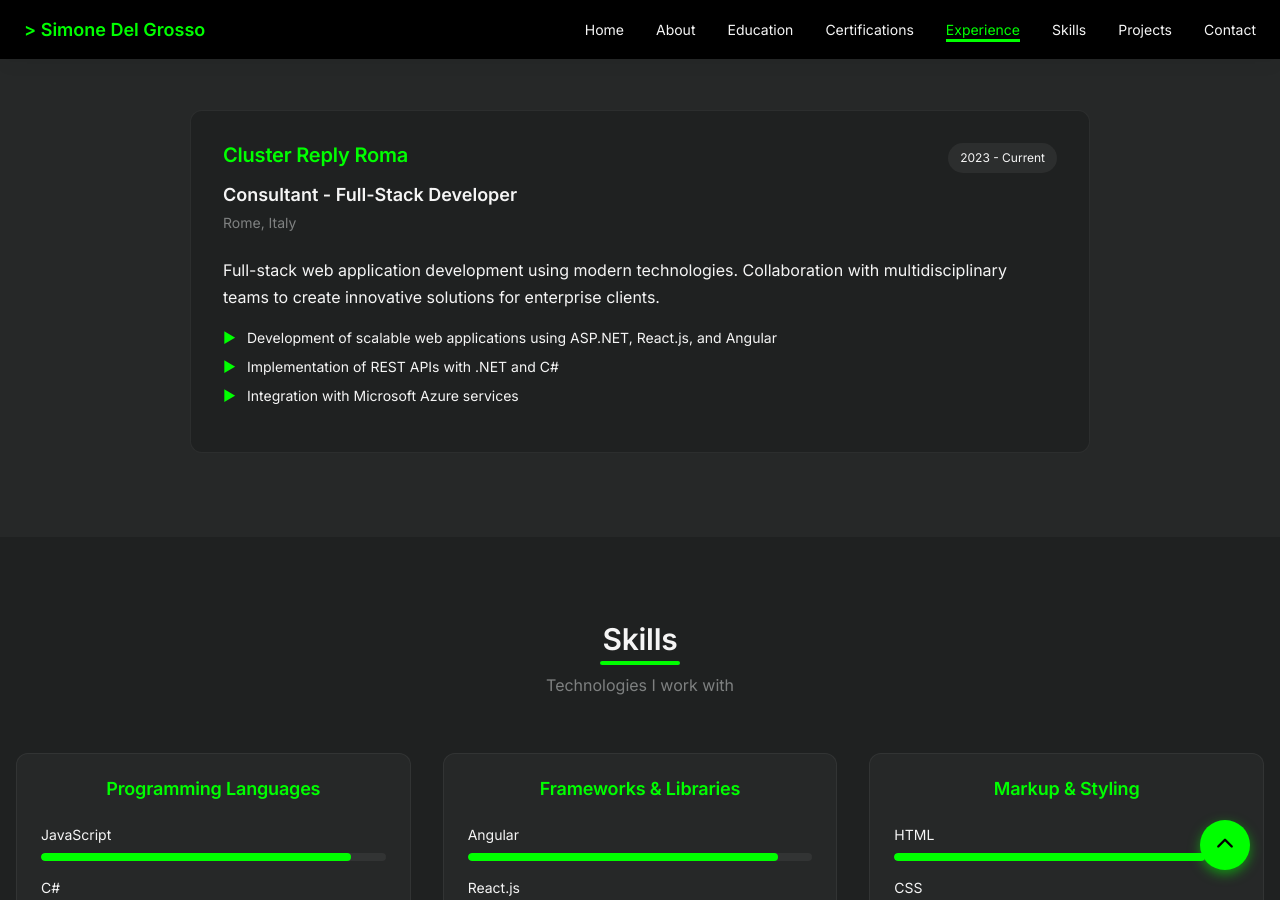
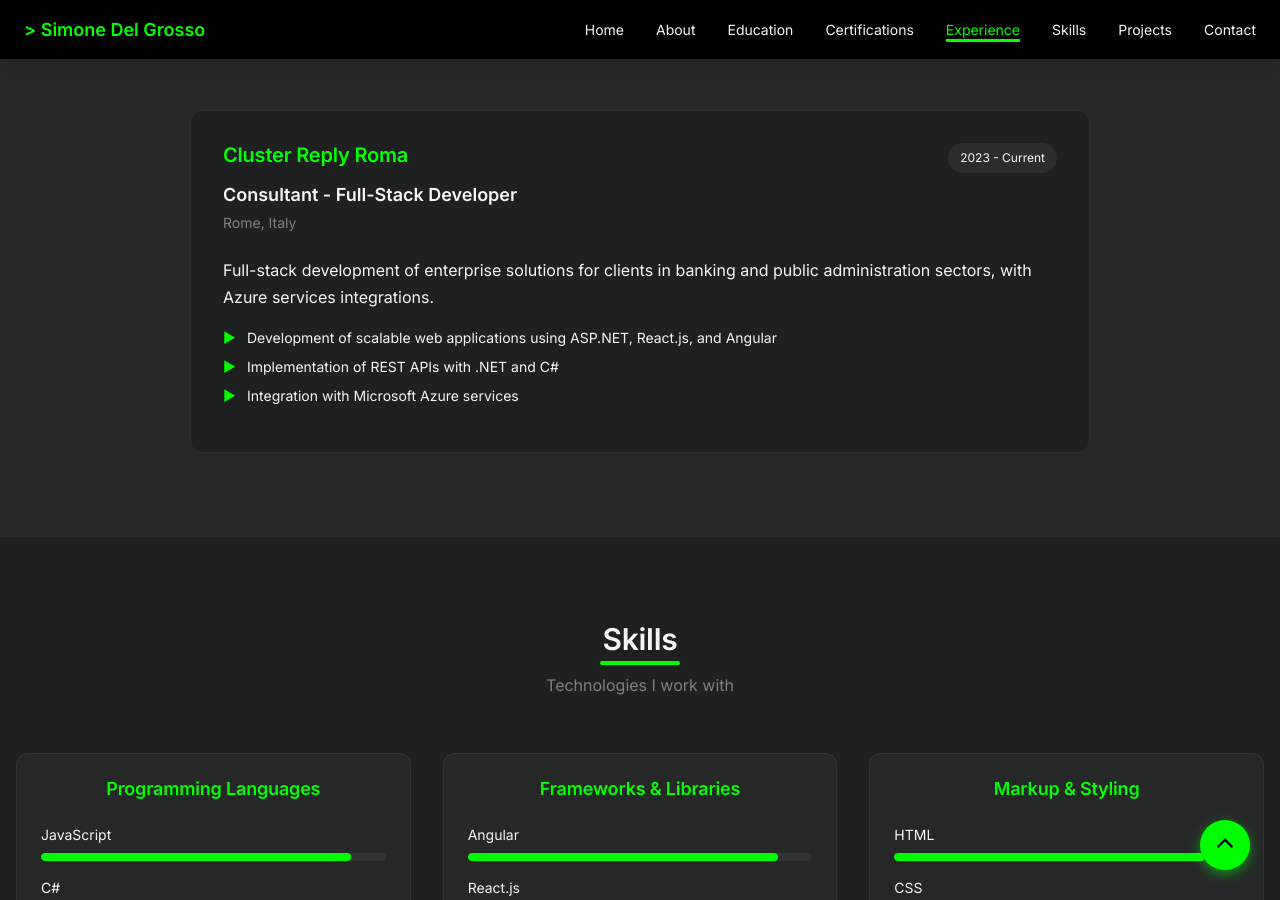
Before and after one commit to simonedelgrosso/simonedelgrosso.github.io, a Jekyll site: the page built from en/index.md, in a window 1280 px wide and 900 px high, scrolled down 2781 px. Built offline with Jekyll 4.4.1, drawn with Linux system fonts in a browser that asks for light colours; some web fonts are replaced.

Commit message:
update experience text

```diff
--- a/_data/experience.yml
+++ b/_data/experience.yml
@@ -6,7 +6,7 @@ it:
       period: "2023 - Presente"
       role: "Consultant - Full-Stack Developer"
       location: "Roma, Italia"
-      description: "Sviluppo di applicazioni web full-stack utilizzando tecnologie moderne. Collaborazione con team multidisciplinari per la creazione di soluzioni innovative per clienti enterprise."
+      description: "Sviluppo full-stack di soluzioni enterprise per clienti nei settori bancario e della PA, con integrazione di servizi Azure."
       achievements:
         - text: "Sviluppo di applicazioni web scalabili utilizzando ASP.NET, React.js e Angular"
         - text: "Implementazione di API REST con .NET e C#"
@@ -19,7 +19,7 @@ en:
       period: "2023 - Current"
       role: "Consultant - Full-Stack Developer"
       location: "Rome, Italy"
-      description: "Full-stack web application development using modern technologies. Collaboration with multidisciplinary teams to create innovative solutions for enterprise clients."
+      description: "Full-stack development of enterprise solutions for clients in banking and public administration sectors, with Azure services integrations."
       achievements:
         - text: "Development of scalable web applications using ASP.NET, React.js, and Angular"
         - text: "Implementation of REST APIs with .NET and C#"
```
